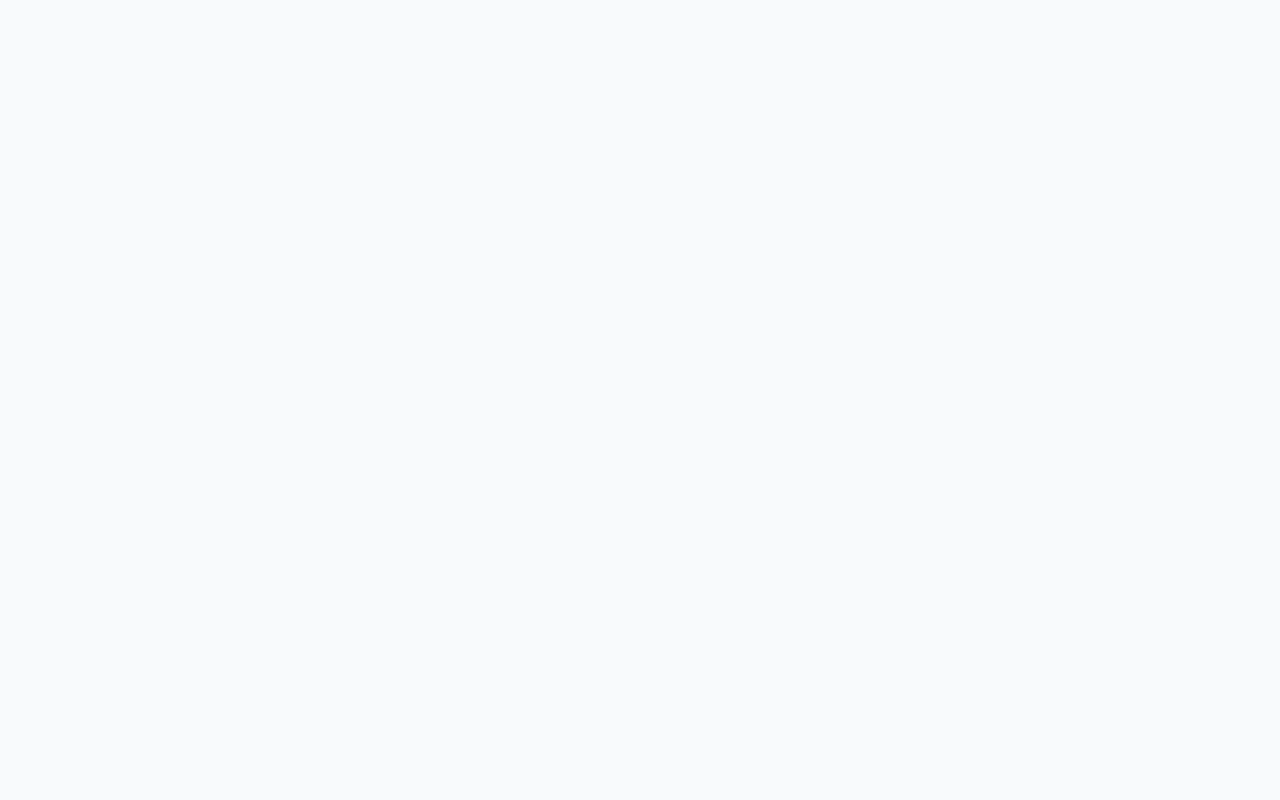
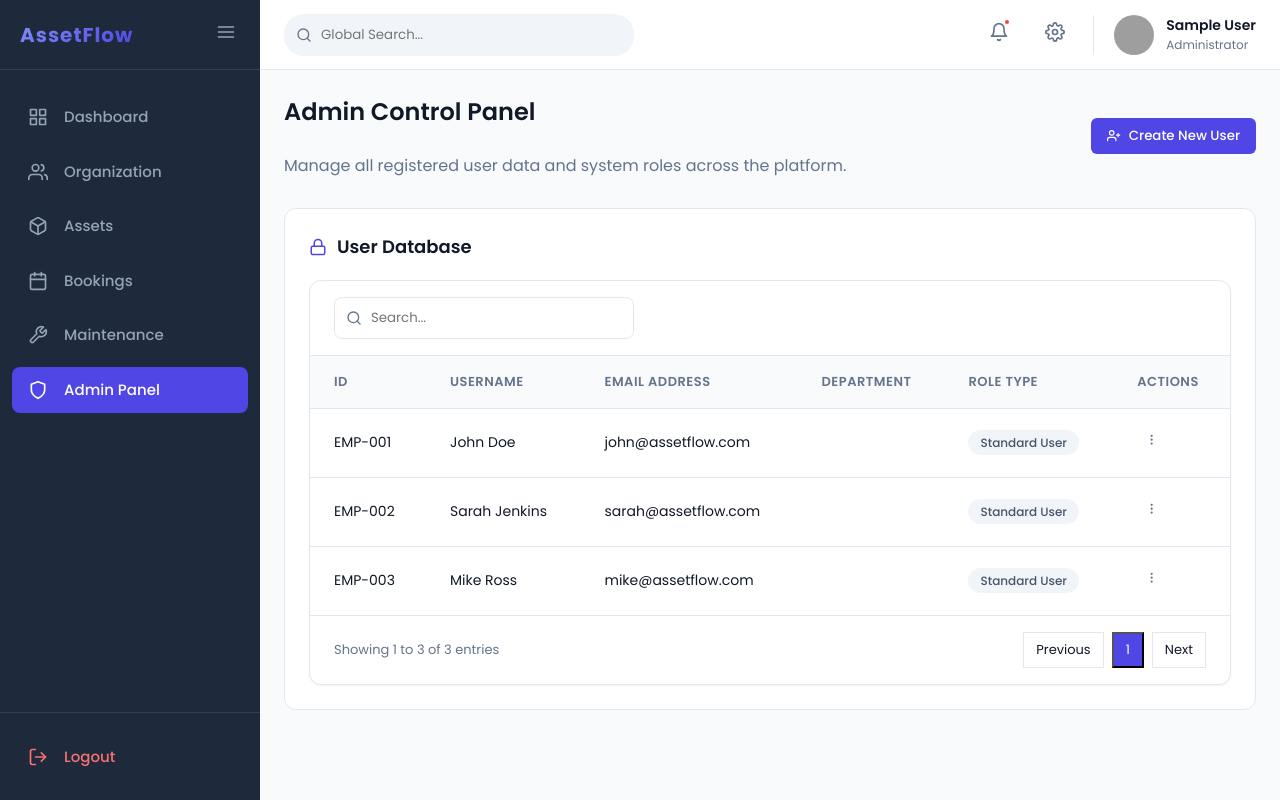
Before and after one commit to prathamvalecha19/assetflow-erp, a React (Vite) app in the folder frontend/: page /admin in a window 1280 px wide. Before the commit this address had no page. Built offline with nearby package versions, Linux system fonts and the light colour scheme; sample sign-in values are in the browser's storage; grey boxes are pictures that could not be loaded.

Commit message:
Create dedicated Admin Panel page to view User DB

```diff
--- a/frontend/src/App.jsx
+++ b/frontend/src/App.jsx
@@ -11,6 +11,7 @@ import Organization from './pages/Organization';
 import Assets from './pages/Assets';
 import Bookings from './pages/Bookings';
 import Maintenance from './pages/Maintenance';
+import Admin from './pages/Admin';
 
 function AppLayout({ children }) {
   return (
@@ -39,6 +40,7 @@ function App() {
         <Route path="/assets" element={<ProtectedRoute><AppLayout><Assets /></AppLayout></ProtectedRoute>} />
         <Route path="/bookings" element={<ProtectedRoute><AppLayout><Bookings /></AppLayout></ProtectedRoute>} />
         <Route path="/maintenance" element={<ProtectedRoute><AppLayout><Maintenance /></AppLayout></ProtectedRoute>} />
+        <Route path="/admin" element={<ProtectedRoute><AppLayout><Admin /></AppLayout></ProtectedRoute>} />
       </Routes>
     </Router>
   );
--- a/frontend/src/components/Sidebar.jsx
+++ b/frontend/src/components/Sidebar.jsx
@@ -1,6 +1,6 @@
 import React, { useState } from 'react';
 import { NavLink, useNavigate } from 'react-router-dom';
-import { FiGrid, FiUsers, FiBox, FiCalendar, FiTool, FiLogOut, FiMenu } from 'react-icons/fi';
+import { FiGrid, FiUsers, FiBox, FiCalendar, FiTool, FiLogOut, FiMenu, FiShield } from 'react-icons/fi';
 import { logout } from '../services/auth';
 import './Sidebar.css';
 
@@ -19,6 +19,7 @@ const Sidebar = () => {
     { path: '/assets', name: 'Assets', icon: <FiBox /> },
     { path: '/bookings', name: 'Bookings', icon: <FiCalendar /> },
     { path: '/maintenance', name: 'Maintenance', icon: <FiTool /> },
+    { path: '/admin', name: 'Admin Panel', icon: <FiShield /> },
   ];
 
   return (
--- /dev/null
+++ b/frontend/src/pages/Admin.jsx
@@ -0,0 +1,71 @@
+import React, { useState, useEffect } from 'react';
+import Table from '../components/Table';
+import { fetchUsers } from '../services/api';
+import { FiShield, FiUserPlus, FiLock } from 'react-icons/fi';
+import './Organization.css'; // Reusing some base page styles
+
+const Admin = () => {
+  const [users, setUsers] = useState([]);
+  const [isLoading, setIsLoading] = useState(true);
+
+  useEffect(() => {
+    const loadUsers = async () => {
+      try {
+        const usersData = await fetchUsers();
+        setUsers(usersData.map(u => ({
+          ...u,
+          name: u.name || 'No Name',
+          departmentName: u.department ? u.department.name : 'Unassigned',
+          badgeRole: u.role === 'admin' ? 'Administrative' : 'Standard User'
+        })));
+      } catch (err) {
+        console.error("Failed to load users data", err);
+      } finally {
+        setIsLoading(false);
+      }
+    };
+    loadUsers();
+  }, []);
+
+  const adminColumns = [
+    { header: 'ID', accessor: 'id' },
+    { header: 'Username', accessor: 'name' },
+    { header: 'Email Address', accessor: 'email' },
+    { header: 'Department', accessor: 'departmentName' },
+    { header: 'Role Type', render: (row) => (
+      <span className={"" + (row.role === 'admin' ? 'badge badge-primary' : 'badge badge-neutral')}>
+        {row.role === 'admin' ? <FiShield style={{marginRight: '4px'}}/> : null}
+        {row.badgeRole}
+      </span>
+    )}
+  ];
+
+  return (
+    <div className="organization-page animate-fade-in">
+      <div className="page-header flex-between">
+        <div>
+          <h1 className="page-title">Admin Control Panel</h1>
+          <p style={{color: '#64748B', marginTop: '8px'}}>Manage all registered user data and system roles across the platform.</p>
+        </div>
+        <button className="btn btn-primary" style={{ display: 'flex', alignItems: 'center', gap: '8px' }}>
+          <FiUserPlus /> Create New User
+        </button>
+      </div>
+
+      <div className="tab-content" style={{ marginTop: '30px' }}>
+        <div style={{ backgroundColor: '#fff', borderRadius: '12px', padding: '24px', border: '1px solid #E2E8F0' }}>
+          <h2 style={{ fontSize: '18px', fontWeight: '600', marginBottom: '20px', display: 'flex', alignItems: 'center', gap: '10px' }}>
+            <FiLock style={{ color: '#4F46E5' }} /> User Database
+          </h2>
+          {isLoading ? (
+            <p>Loading internal user schema...</p>
+          ) : (
+            <Table columns={adminColumns} data={users} search={true} pagination={true} actions={true} />
+          )}
+        </div>
+      </div>
+    </div>
+  );
+};
+
+export default Admin;
```
